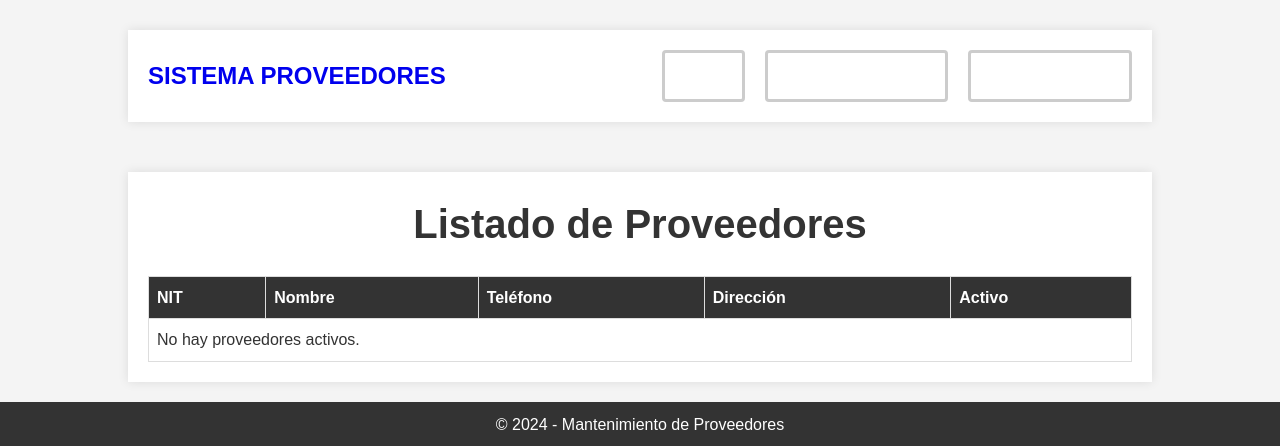
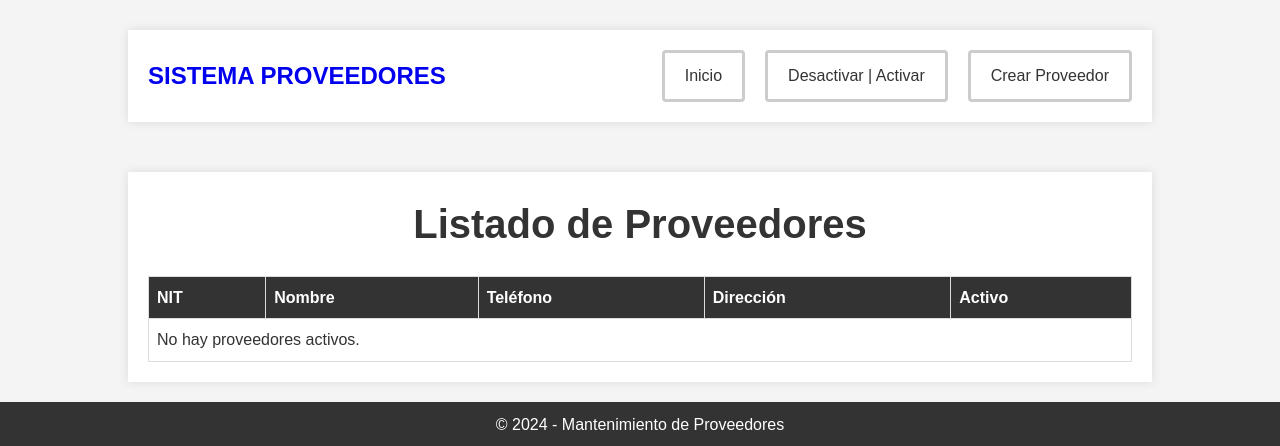
Before and after one commit to arielrdev/2024UmgLaboratorio-02, a PHP site: page /index.php in a window 1280 px wide. Shown: the top 446 px of the page. Run offline with PHP 8.4, Linux system fonts and the light colour scheme; data that the repository does not hold is empty.

Commit message:
style.css: Actualizado

```diff
--- a/src/css/styles.css
+++ b/src/css/styles.css
@@ -86,7 +86,7 @@ h1 {
 }
 
 .btn-nav a {
-    color: #fff;
+    /* color: #fff;  */
     text-decoration: none;
 }
 
```
